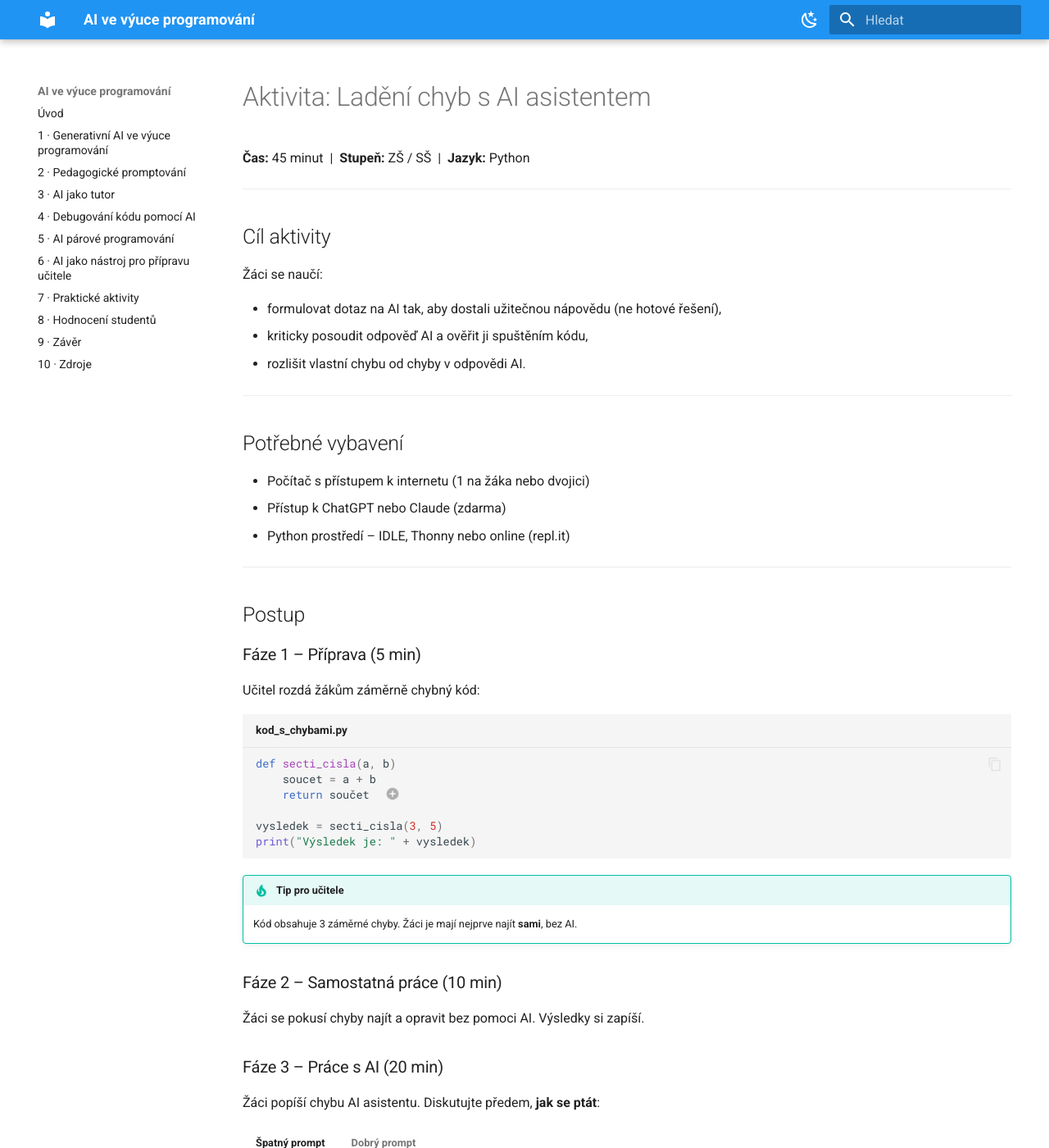
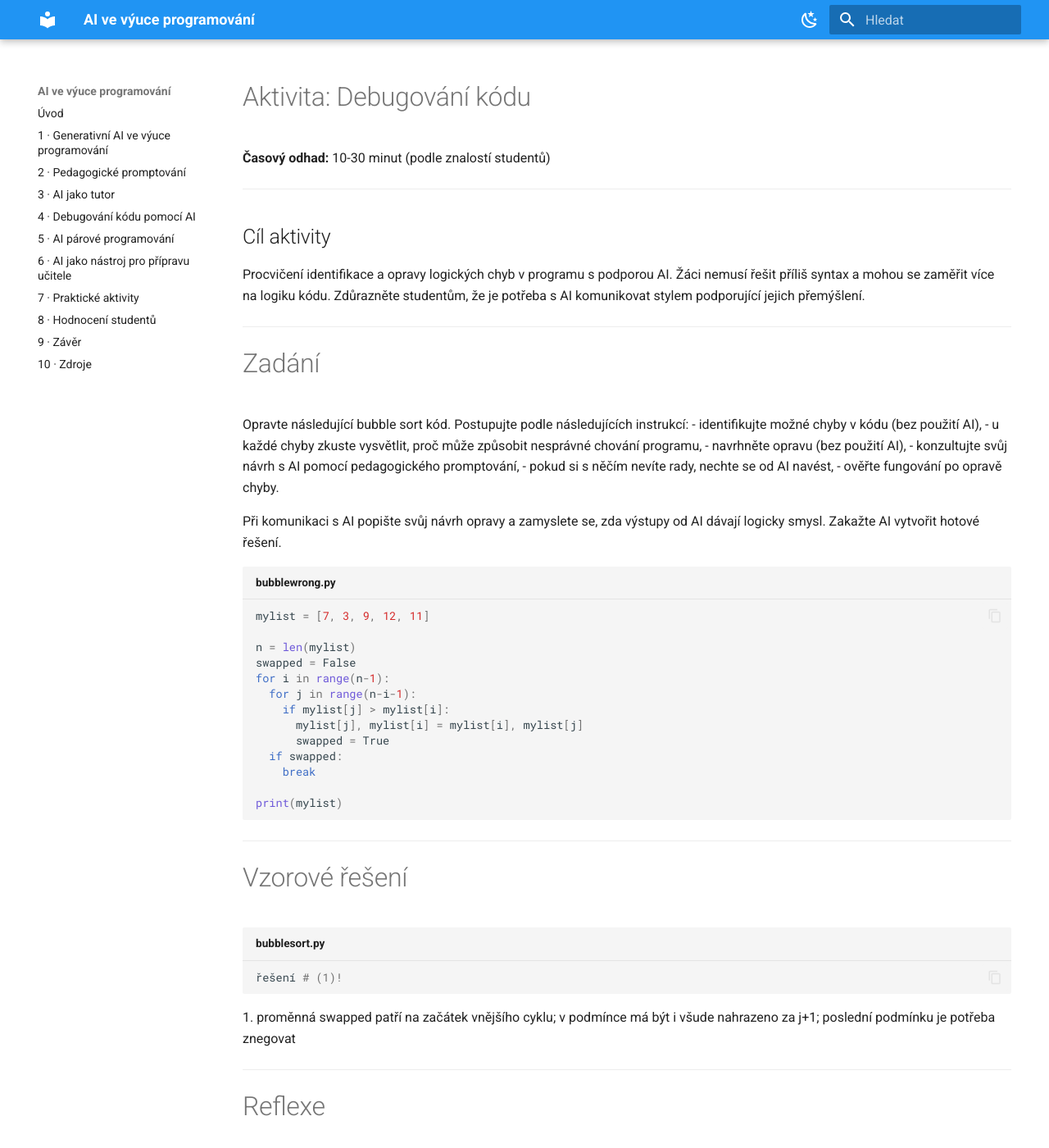
Before and after one commit to 547796/prirucka-AI-programovani, an MkDocs documentation site: the page built from docs/kapitola-07/ladeni-chyb.md, in a window 1280 px wide and 1400 px high. Shown: the whole window at 82% size. Built offline with MkDocs 1.6.1 and Material for MkDocs 9.7.7, drawn with Linux system fonts in a browser that asks for light colours; some of the changed text lies outside the part shown.

Commit message:
aktivita ladeni

````diff
--- a/docs/kapitola-07/ladeni-chyb.md
+++ b/docs/kapitola-07/ladeni-chyb.md
@@ -1,96 +1,60 @@
-# Aktivita: Ladění chyb s AI asistentem
+# Aktivita: Debugování kódu
 
-**Čas:** 45 minut &nbsp;|&nbsp; **Stupeň:** ZŠ / SŠ &nbsp;|&nbsp; **Jazyk:** Python
+**Časový odhad:** 10-30 minut (podle znalostí studentů)
 
 ---
 
 ## Cíl aktivity
 
-Žáci se naučí:
-
-- formulovat dotaz na AI tak, aby dostali užitečnou nápovědu (ne hotové řešení),
-- kriticky posoudit odpověď AI a ověřit ji spuštěním kódu,
-- rozlišit vlastní chybu od chyby v odpovědi AI.
+Procvičení identifikace a opravy logických chyb v programu s podporou AI. Žáci nemusí řešit příliš syntax a mohou se zaměřit více na logiku kódu. Zdůrazněte studentům, že je potřeba s AI komunikovat stylem podporující jejich přemýšlení.
 
 ---
 
-## Potřebné vybavení
+# Zadání
 
-- Počítač s přístupem k internetu (1 na žáka nebo dvojici)
-- Přístup k ChatGPT nebo Claude (zdarma)
-- Python prostředí – IDLE, Thonny nebo online (repl.it)
+Opravte následující bubble sort kód. Postupujte podle následujících instrukcí:
+- identifikujte možné chyby v kódu (bez použití AI),
+- u každé chyby zkuste vysvětlit, proč může způsobit nesprávné chování programu,
+- navrhněte opravu (bez použití AI),
+- konzultujte svůj návrh s AI pomocí pedagogického promptování,
+- pokud si s něčím nevíte rady, nechte se od AI navést,
+- ověřte fungování po opravě chyby.
+
+Při komunikaci s AI popište svůj návrh opravy a zamyslete se, zda výstupy od AI dávají logicky smysl. Zakažte AI vytvořit hotové řešení.
+
+```python title="bubblewrong.py"
+mylist = [7, 3, 9, 12, 11]
+
+n = len(mylist)
+swapped = False
+for i in range(n-1):
+  for j in range(n-i-1):
+    if mylist[j] > mylist[i]:
+      mylist[j], mylist[i] = mylist[i], mylist[j]
+      swapped = True
+  if swapped:
+    break
+
+print(mylist)
+```
 
 ---
 
-## Postup
+# Vzorové řešení
 
-### Fáze 1 – Příprava (5 min)
+```python title="bubblesort.py"
+řešení # (1)!
 
-Učitel rozdá žákům záměrně chybný kód:
-
-```python title="kod_s_chybami.py"
-def secti_cisla(a, b)
-    soucet = a + b
-    return součet  # (1)!
-
-vysledek = secti_cisla(3, 5)
-print("Výsledek je: " + vysledek)
 ```
-
-1. Pozor – proměnná má diakritiku, Python si s tím neporadí.
-
-!!! tip "Tip pro učitele"
-    Kód obsahuje 3 záměrné chyby. Žáci je mají nejprve najít **sami**, bez AI.
-
-### Fáze 2 – Samostatná práce (10 min)
-
-Žáci se pokusí chyby najít a opravit bez pomoci AI. Výsledky si zapíší.
-
-### Fáze 3 – Práce s AI (20 min)
-
-Žáci popíší chybu AI asistentu. Diskutujte předem, **jak se ptát**:
-
-=== "Špatný prompt"
-    ```
-    Oprav mi tento kód.
-    ```
-    *(AI kód opraví, žák se nic nenaučí)*
-
-=== "Dobrý prompt"
-    ```
-    Tento kód mi hází chybu: SyntaxError: invalid syntax.
-    Nevíš, co by mohlo být špatně? Nepiš mi opravený kód,
-    jen mi poraď, kde hledat.
-    ```
-
-### Fáze 4 – Reflexe (10 min)
-
-Třídní diskuze:
-
-- Pomohla AI? Jak?
-- Řekla AI něco špatně?
-- Co bys příště zeptal jinak?
+1. proměnná swapped patří na začátek vnějšího cyklu; v podmínce má být i všude nahrazeno za j+1; poslední podmínku je potřeba znegovat
 
 ---
 
-## Variace
+# Reflexe
 
-!!! example "Pro pokročilé (SŠ/VŠ)"
-    Žáci sami vytvoří chybný kód pro spolužáka. Pak ho ladí společně s AI.
+!!! example "Na konci aktivity se zamyslete nad otázkami:"
+    - Kde vznikly chyby a jaký měly dopad na program?
+    - Proč mnou opravený kód (ne)funguje?
+    - Poradila mi AI dobře? Proč jsem návrh od AI přijal nebo zamítl?
 
-!!! example "Pro začátečníky (ZŠ)"
-    Zjednodušit na 1 chybu, pracovat ve dvojicích, učitel moderuje dialog s AI společně.
-
----
-
-## Hodnocení
-
-Žáci odevzdají krátkou reflexi (5–10 vět):
-
-1. Jaké chyby jsi v kódu našel/a?
-2. Jak jsi formuloval/a dotaz na AI?
-3. Byla odpověď AI správná? Jak jsi to ověřil/a?
-
----
-
-*[Další aktivita: AI jako recenzent kódu →](recenzent-kodu.md)*
+*[← Zpět na přehled aktivit](index.md)*
````
Also changed, not shown: docs/kapitola-07/index.md (+5 -4 lines), docs/kapitola-07/prompt-writing.md (+9 -7 lines), site/index.html, site/kapitola-07/index.html, site/kapitola-07/prompt-writing/index.html, site/search/search_index.json, 1 other file.
